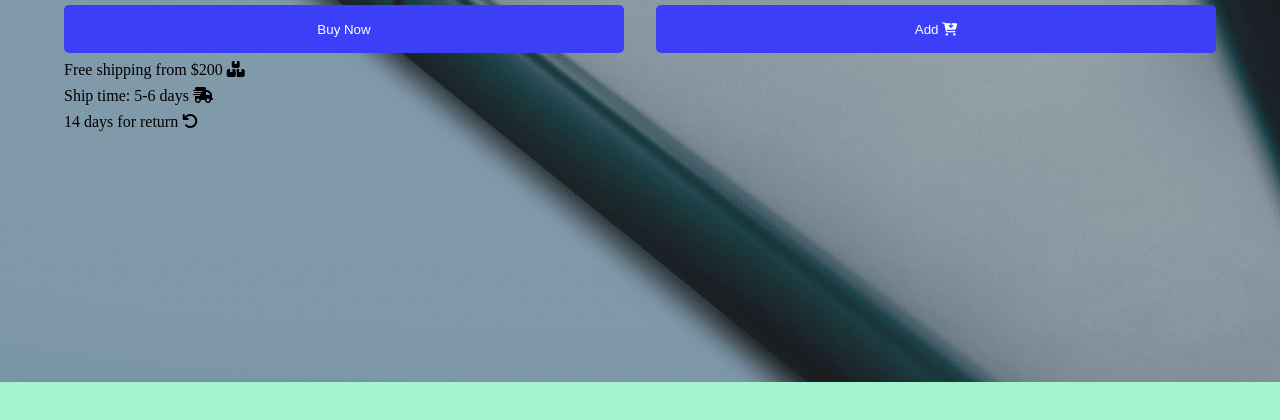
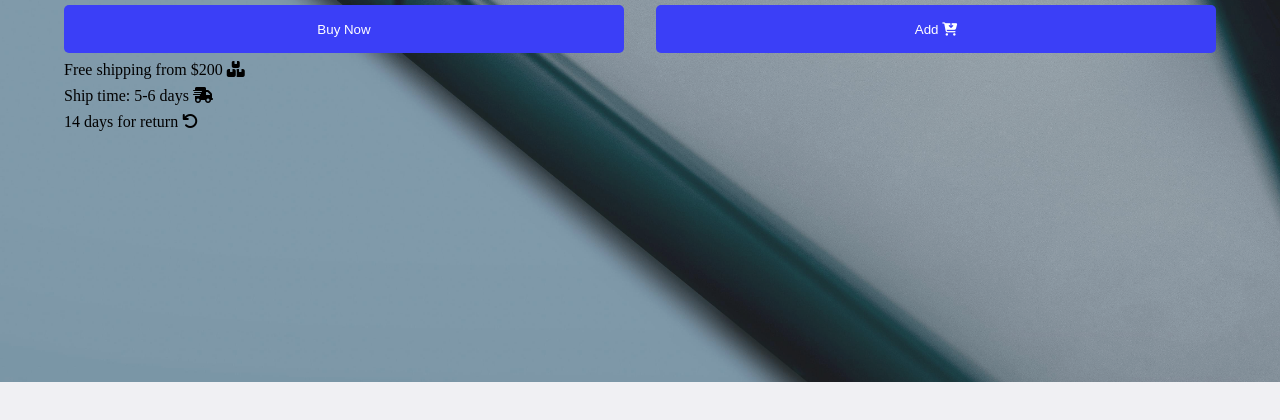
Before and after one commit to IlliaPikq/Product_Cart, a website: page index.html in a window 1280 px wide. Shown: the part 418-838 px from the top of the page. Drawn offline with Linux system fonts and the light colour scheme.

Commit message:
small changes

```diff
--- a/style.scss
+++ b/style.scss
@@ -8,7 +8,7 @@ $fszBig: max(1.5rem, 3vw);
 }
 
 body {
-	background-color: #a3f5cf;
+	background-color: #f0f0f3;
 }
 
 .container {
```
Also changed, not shown: dist/style.css.
